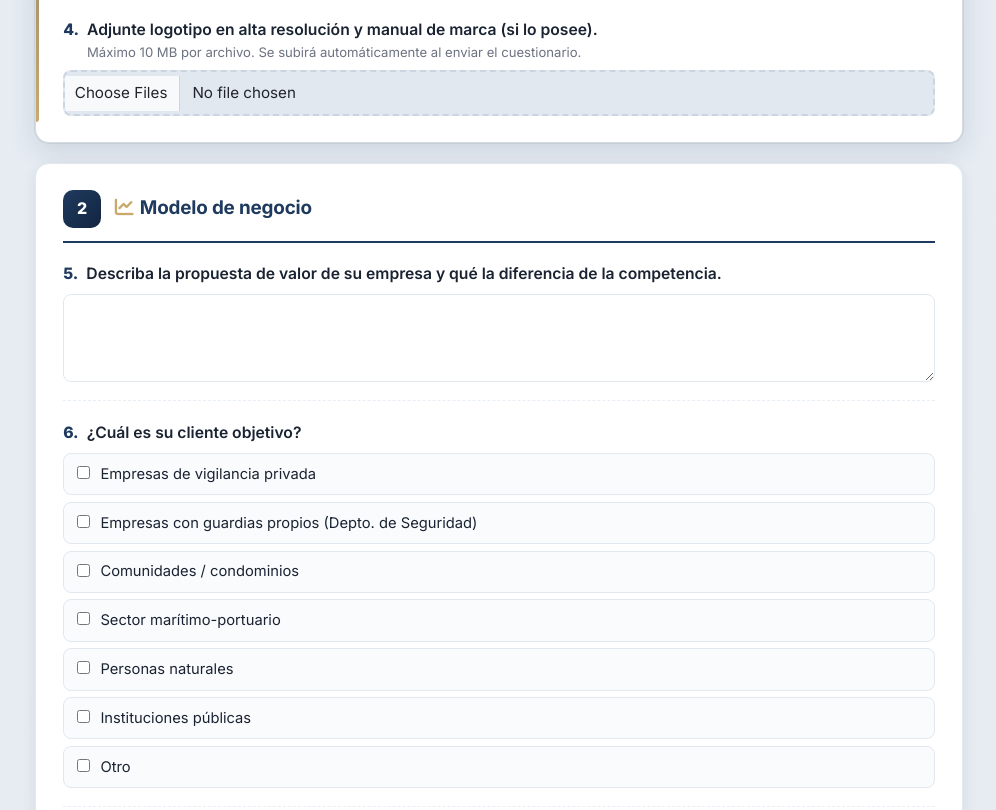
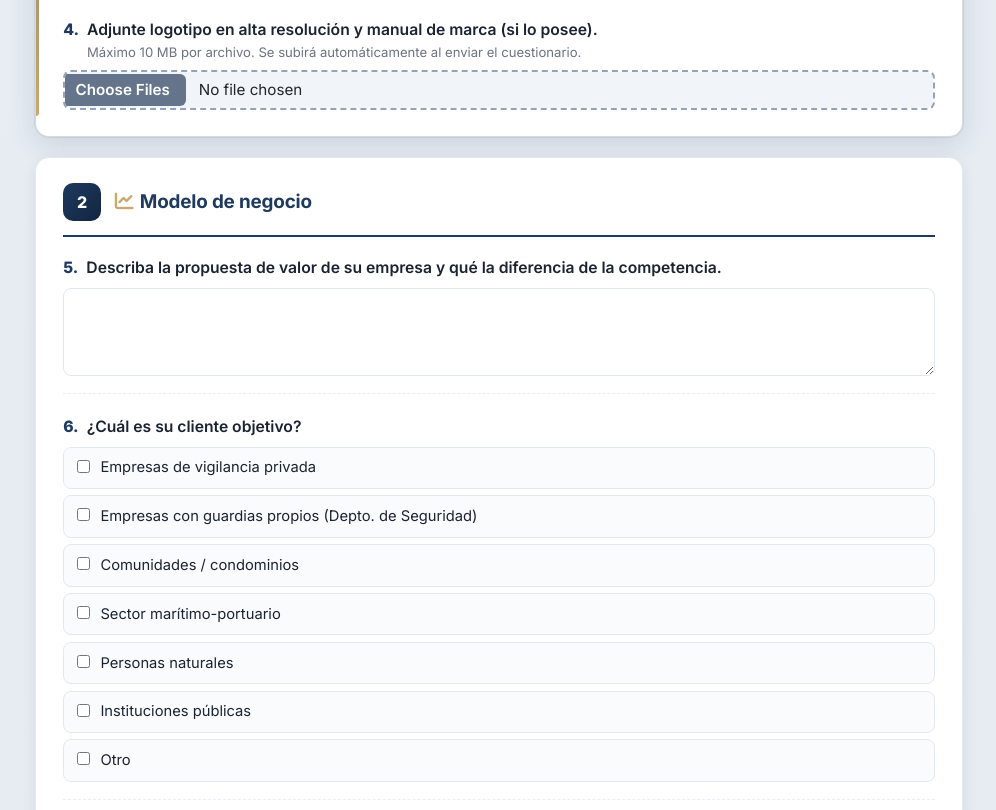
Before and after one commit to danielfigueroa1879/IngenieriaRequerimientos, a plain HTML site: page index.html in a window 1280 px wide. Shown: the part 1050-1860 px from the top of the page, without its empty margins (141-1137 px from the left). Drawn offline with nearby package versions, Linux system fonts and the light colour scheme.

Commit message:
Add files via upload

```diff
--- a/index.html
+++ b/index.html
@@ -176,17 +176,25 @@
 
   /* File */
   input[type=file]{
-    padding:.6rem;
-    background:#e2e8f0;
-    border:2px dashed #cbd5e1;
+    padding:.4rem;
+    background-color:#f1f5f9 !important;
+    border:2px dashed #94a3b8 !important;
     border-radius:8px;
     cursor:pointer;
     width:100%;
-    transition:all .2s ease;
   }
-  input[type=file]:hover{
-    background:#cbd5e1;
-    border-color:var(--brand);
+  input[type=file]::file-selector-button {
+    background-color:#64748b !important;
+    color:#ffffff !important;
+    border:none;
+    border-radius:6px;
+    padding:.3rem 1rem;
+    margin-right:.8rem;
+    font-weight:600;
+    transition:background-color .2s ease;
+  }
+  input[type=file]::file-selector-button:hover {
+    background-color:#475569 !important;
   }
 
   /* Actions bar (sticky - solo desktop) */
```
